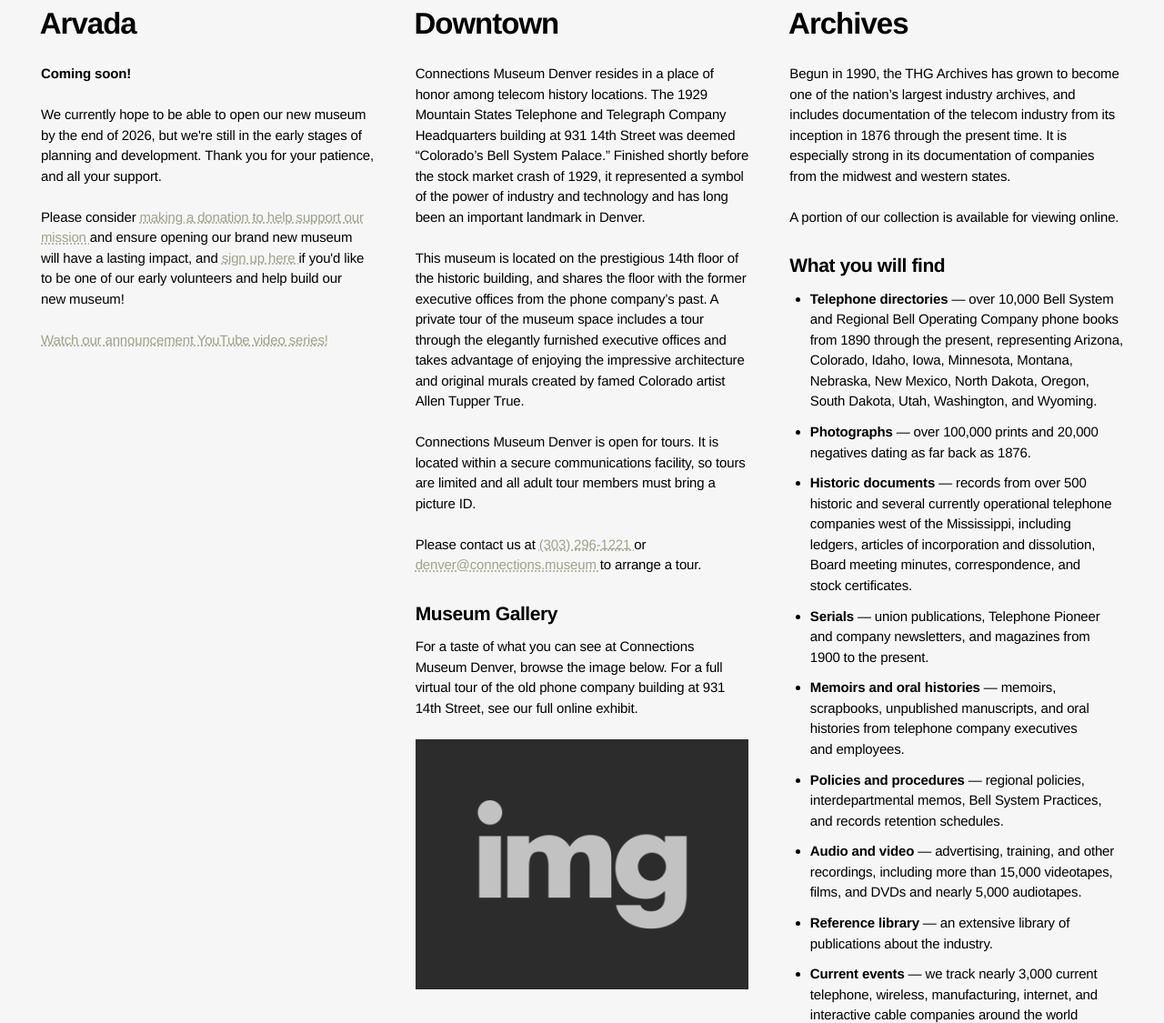
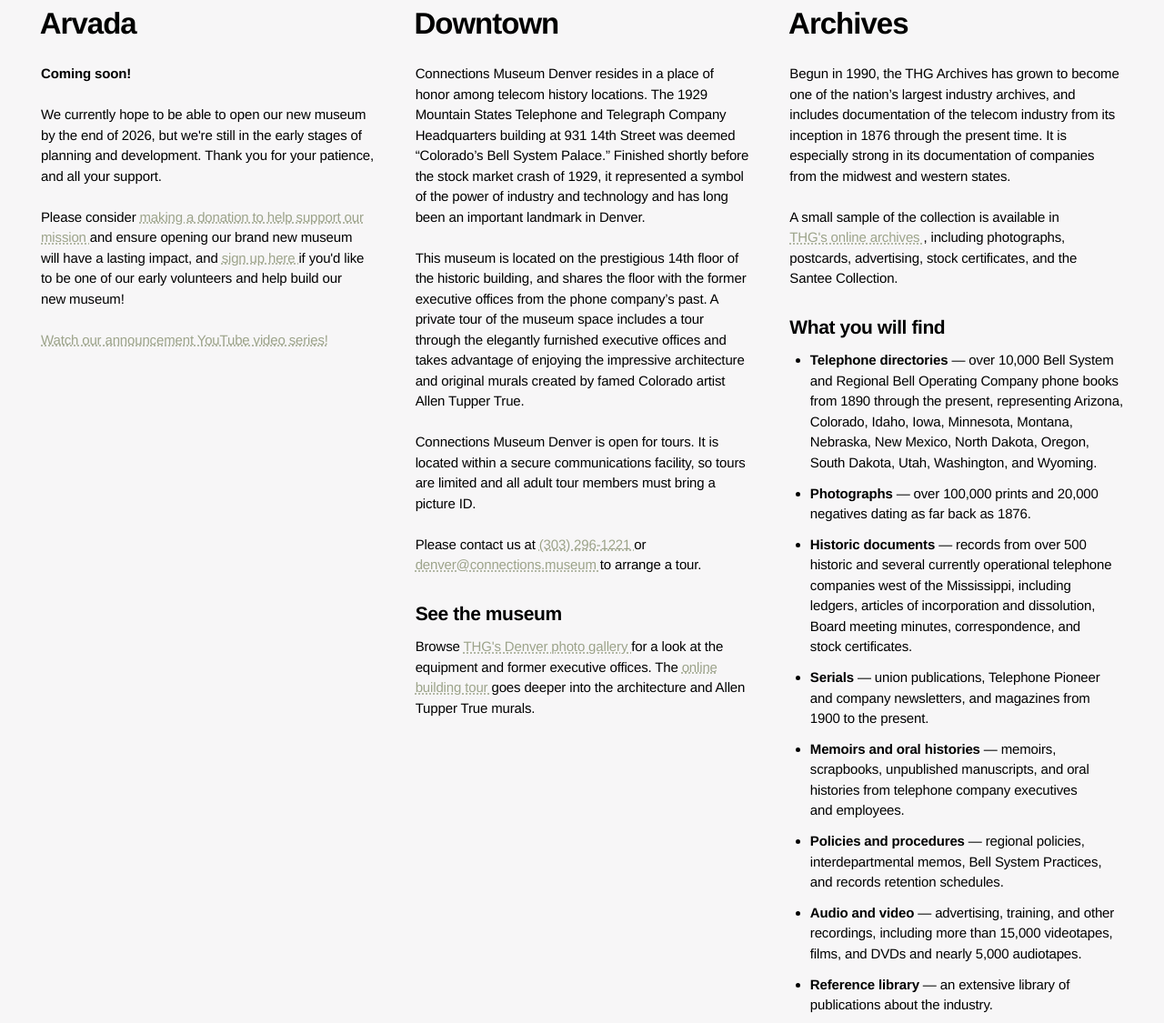
Before and after one commit to connectionsmuseum/public-web, an Astro site: page /denver in a window 1280 px wide. Shown: the part 272-1397 px from the top of the page at 91% size. Built offline with nearby package versions, Linux system fonts and the light colour scheme; Astro itself is replaced by a stand-in of ours.

Commit message:
Replace Denver placeholders with museum sources
Link the official Denver gallery, building tour, and online archives. Record public source candidates and remaining museum-owned facts for later copy.

Co-authored-by: Sarah Autumn <neverether@gmail.com>

```diff
--- a/src/pages/denver.astro
+++ b/src/pages/denver.astro
@@ -1,14 +1,12 @@
 ---
 import ActionLink from "../components/content/ActionLink.astro";
 import BaseLayout from "../layouts/BaseLayout.astro";
-import MediaFigure from "../components/content/MediaFigure.astro";
 import ContentGrid from "../components/structure/ContentGrid.astro";
 import ContentSection from "../components/structure/ContentSection.astro";
 import ContactDetails from "../components/content/ContactDetails.astro";
 import PageHeading from "../components/structure/PageHeading.astro";
 import PageBody from "../components/structure/PageBody.astro";
 import SiteHeader from "../components/structure/SiteHeader.astro";
-import galleryImage from "../../images/placeholder-43-landscape.png";
 ---
 
 <BaseLayout
@@ -71,14 +69,13 @@
             <ActionLink href="mailto:denver@connections.museum">denver@connections.museum</ActionLink>
             to arrange a tour.
           </p>
-          <h3>Museum Gallery</h3>
-          <!-- TODO(issue): Replace the placeholder graphic with a Denver museum photo and write accurate alternative text. -->
+          <h3>See the museum</h3>
           <p>
-            For a taste of what you can see at Connections Museum Denver,
-            browse the image below. For a full virtual tour of the old phone
-            company building at 931 14th Street, see our full online exhibit.
+            Browse <ActionLink href="https://www.telcomhistory.org/ConnectionsDenver.html">THG's Denver photo gallery</ActionLink>
+            for a look at the equipment and former executive offices. The
+            <ActionLink href="https://www.telcomhistory.org/exhibits931Building.html">online building tour</ActionLink>
+            goes deeper into the architecture and Allen Tupper True murals.
           </p>
-          <MediaFigure image={galleryImage} alt="" />
         </ContentSection>
       </r-cell>
       <r-cell>
@@ -91,9 +88,11 @@
             time. It is especially strong in its documentation of companies from
             the midwest and western states.
           </p>
-          <!-- TODO(issue): Add the correct online archives URL; the legacy link had no destination. -->
           <p>
-            A portion of our collection is available for viewing online.
+            A small sample of the collection is available in
+            <ActionLink href="https://www.telcomhistory.org/archivesOnline.html">THG's online archives</ActionLink>,
+            including photographs, postcards, advertising, stock certificates,
+            and the Santee Collection.
           </p>
           <h3>What you will find</h3>
           <ul>
```
Also changed, not shown: docs/site-placeholder-audit.md (added, +23 -0 lines).
